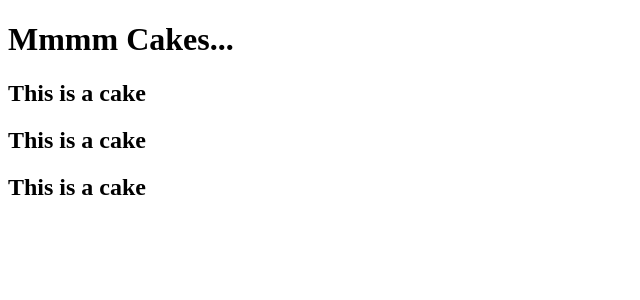
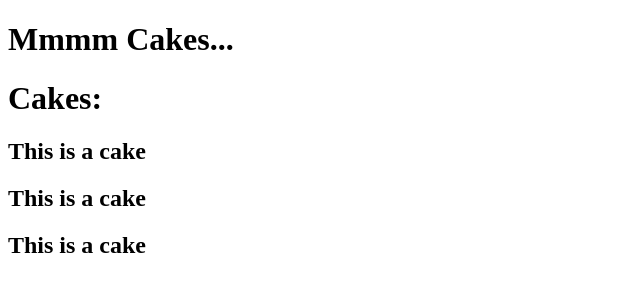
Before and after one commit to remily23/js_react_forms_lab, a React (Create React App) app: page / in a window 1280 px wide. Shown: the top 300 px of the page, without its empty margins (0-640 px from the left). Built offline with nearby package versions, Linux system fonts and the light colour scheme.

Commit message:
added functionality to loop through the cakes array using the .map enumerator that returns a new Cake component for each cake Object

```diff
--- a/src/containers/CakeContainer.js
+++ b/src/containers/CakeContainer.js
@@ -54,14 +54,17 @@ const CakeContainer = () => {
 				rating: 3
 			}
 		]
-
+	// Loops through the cakes array and displays a new Cake component for each object
 	return (
-		<>
-			<Cake />
-			<Cake />
-			<Cake />
-		</>
-	)
+		<div>
+			<h1>Cakes:</h1>
+			{cakes.map((cake) =>
+				<Cake
+					key={cake.cakeName}
+					cake={cake} />)
+			}
+		</div>
+	);
 }
 
 export default CakeContainer;
```
